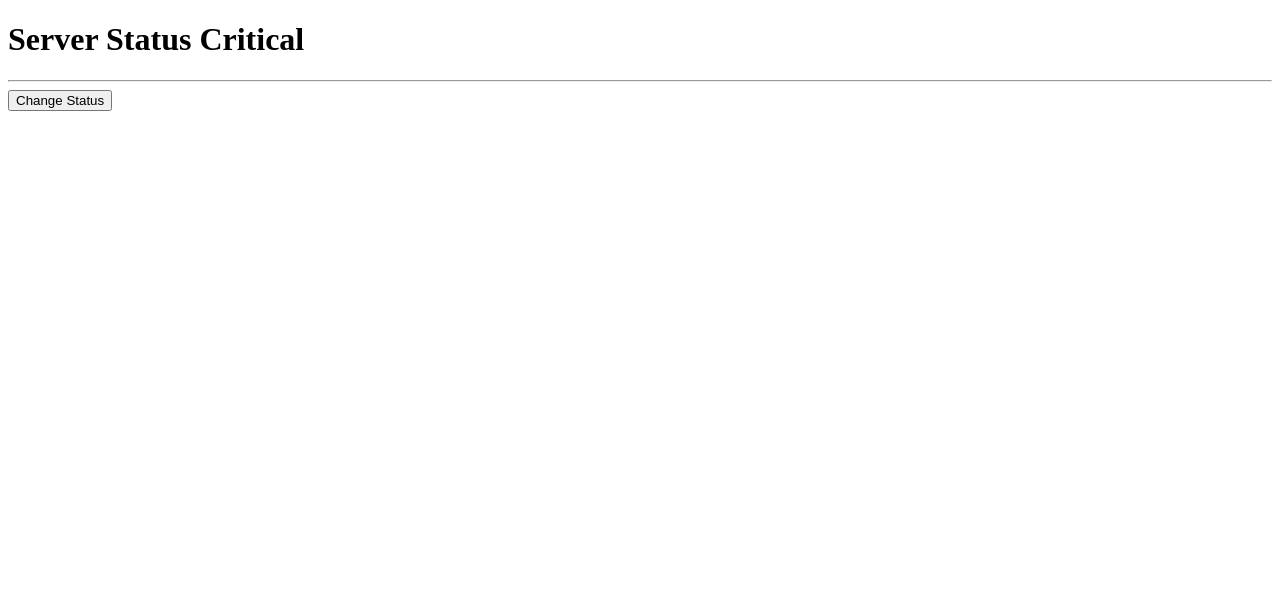
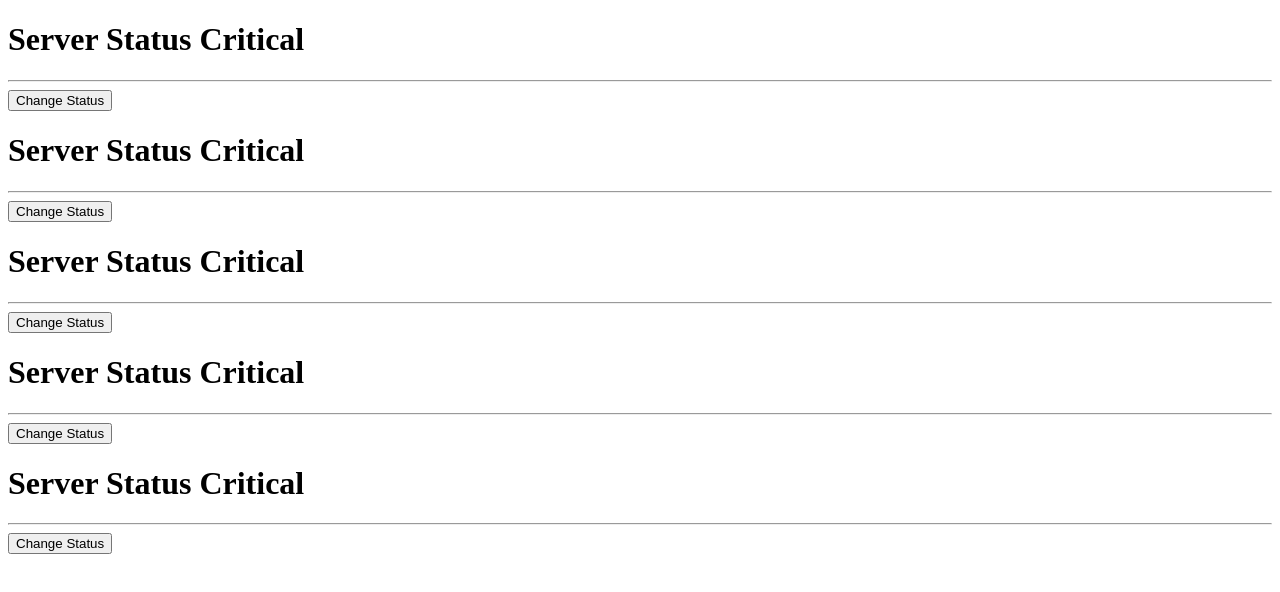
Before and after one commit to smarigowda/vuejs-cli-udemy, a Vue app: page / in a window 1280 px wide. Shown: the top 592 px of the page. Built offline with nearby package versions, Linux system fonts and the light colour scheme.

Commit message:
local vue component

```diff
--- a/src/App.vue
+++ b/src/App.vue
@@ -1,5 +1,5 @@
 <template>
-  <app-server-status></app-server-status>
+  <app-servers></app-servers>
 </template>
 
 <script></script>
--- a/src/Home.vue
+++ b/src/Home.vue
@@ -1,22 +1,15 @@
 <template>
   <div>
-    <h1>Server Status {{ status }}</h1>
-    <hr>
-    <button @click="changeStatus">Change Status</button>
+    <app-server-status v-for="server in 5"></app-server-status>
   </div>
 </template>
 
 <script>
+import ServerStatus from './ServerStatus';
+
 export default {
-  data: function() {
-    return {
-      status: 'Critical'
-    }
-  },
-  methods: {
-    changeStatus () {
-      this.status = 'Normal'
-    }
+  components: {
+    'app-server-status': ServerStatus
   }
 }
 </script>
--- /dev/null
+++ b/src/ServerStatus.vue
@@ -0,0 +1,22 @@
+<template>
+  <div>
+    <h1>Server Status {{ status }}</h1>
+    <hr>
+    <button @click="changeStatus">Change Status</button>
+  </div>
+</template>
+
+<script>
+export default {
+  data: function() {
+    return {
+      status: 'Critical'
+    }
+  },
+  methods: {
+    changeStatus () {
+      this.status = 'Normal'
+    }
+  }
+}
+</script>
--- a/src/main.js
+++ b/src/main.js
@@ -4,7 +4,7 @@
 
 Vue.config.productionTip = false;
 
-Vue.component('app-server-status', Home);
+Vue.component('app-servers', Home);
 
 new Vue({
   render: h => h(App)
```
